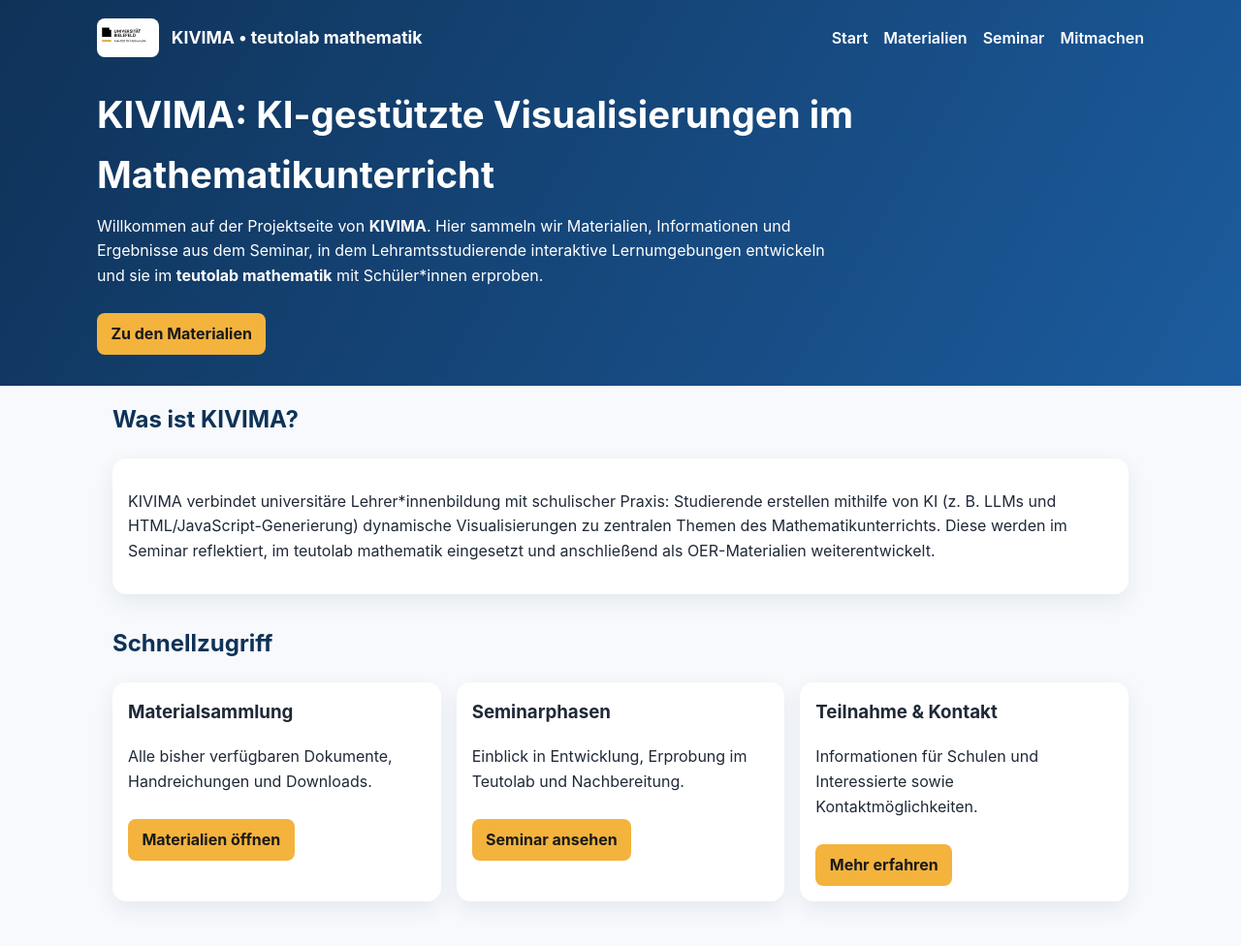
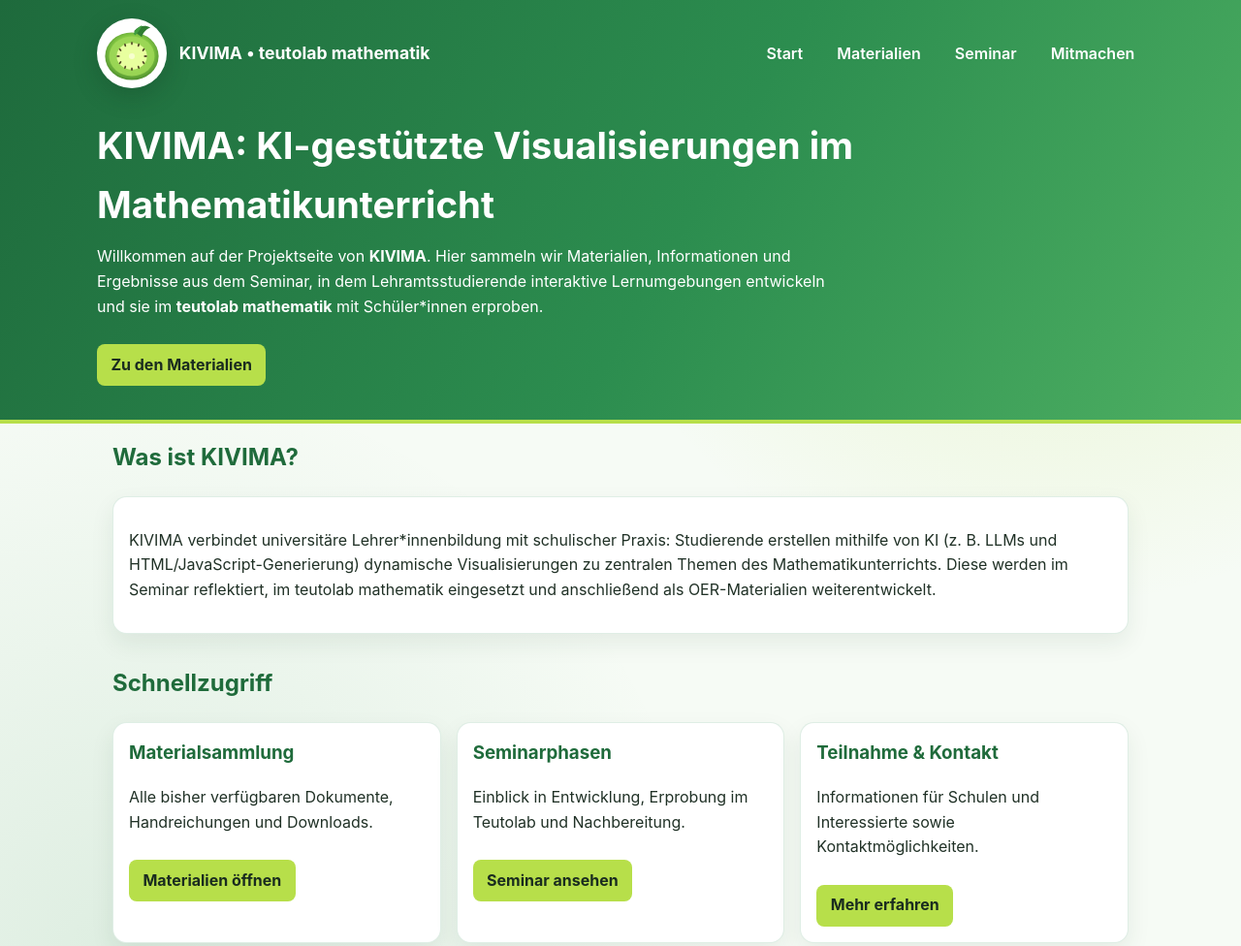
Before and after one commit to trompetenmann-arch/KIVIMA, a plain HTML site: page index.html in a window 1280 px wide. Shown: the top 976 px of the page at 97% size. Drawn offline with Linux system fonts and the light colour scheme.

Commit message:
Ersetze binäres Kiwi-Logo durch SVG-Variante

```diff
--- a/index.html
+++ b/index.html
@@ -10,7 +10,7 @@
   <header>
     <div class="nav">
       <div class="brand">
-        <img src="assets/logo-teutolab.svg" alt="Logo des teutolab mathematik" />
+        <img src="assets/kivima-kiwi-logo.svg" alt="KIVIMA-Logo mit grüner Kiwi" />
         <span>KIVIMA • teutolab mathematik</span>
       </div>
       <nav>
--- a/styles.css
+++ b/styles.css
@@ -1,8 +1,10 @@
 :root {
-  --primary: #1c5c9e;
-  --secondary: #f3b33d;
-  --bg: #f7f9fc;
-  --text: #1f2937;
+  --primary: #2c8d4f;
+  --primary-dark: #1f6b3b;
+  --secondary: #b7df4a;
+  --accent: #f4f8e8;
+  --bg: #f6fbf5;
+  --text: #203126;
   --card: #ffffff;
 }
 
@@ -12,17 +14,21 @@
   margin: 0;
   font-family: "Inter", "Segoe UI", Arial, sans-serif;
   color: var(--text);
-  background: var(--bg);
+  background:
+    radial-gradient(circle at 85% 10%, rgba(183, 223, 74, 0.25), transparent 35%),
+    radial-gradient(circle at 10% 90%, rgba(44, 141, 79, 0.12), transparent 40%),
+    var(--bg);
   line-height: 1.6;
 }
 
-a { color: var(--primary); text-decoration: none; }
+a { color: var(--primary-dark); text-decoration: none; }
 a:hover { text-decoration: underline; }
 
 header {
-  background: linear-gradient(120deg, #0f3258, #1c5c9e);
+  background: linear-gradient(120deg, #1e6a3c, #2c8d4f 55%, #4daf62);
   color: white;
-  padding: 1.2rem 1rem 2rem;
+  padding: 1.2rem 1rem 2.2rem;
+  border-bottom: 4px solid var(--secondary);
 }
 
 .nav {
@@ -44,11 +50,13 @@
 }
 
 .brand img {
-  width: 64px;
-  height: auto;
-  background: white;
-  border-radius: 0.5rem;
-  padding: 0.25rem;
+  width: 72px;
+  height: 72px;
+  object-fit: cover;
+  border-radius: 50%;
+  border: 3px solid rgba(255, 255, 255, 0.85);
+  box-shadow: 0 8px 24px rgba(18, 56, 32, 0.28);
+  background: #ffffff;
 }
 
 nav ul {
@@ -62,6 +70,13 @@
 nav a {
   color: white;
   font-weight: 600;
+  padding: 0.35rem 0.6rem;
+  border-radius: 0.45rem;
+}
+
+nav a:hover {
+  text-decoration: none;
+  background: rgba(255, 255, 255, 0.18);
 }
 
 .hero {
@@ -89,10 +104,11 @@
   background: var(--card);
   border-radius: 0.9rem;
   padding: 1rem;
-  box-shadow: 0 8px 22px rgba(15, 50, 88, 0.08);
+  border: 1px solid rgba(44, 141, 79, 0.15);
+  box-shadow: 0 10px 24px rgba(24, 62, 37, 0.08);
 }
 
-.card h3 { margin-top: 0; }
+.card h3 { margin-top: 0; color: var(--primary-dark); }
 
 .button {
   display: inline-block;
@@ -100,19 +116,24 @@
   padding: 0.55rem 0.9rem;
   border-radius: 0.5rem;
   background: var(--secondary);
-  color: #1a1a1a;
+  color: #1a2c1f;
   font-weight: 700;
+}
+
+.button:hover {
+  text-decoration: none;
+  background: #cbe96f;
 }
 
 .section-title {
   margin-top: 2rem;
-  color: #0f3258;
+  color: var(--primary-dark);
 }
 
 footer {
   margin-top: 2rem;
-  background: #0f3258;
-  color: #dbe7f3;
+  background: #1f6b3b;
+  color: #deefdf;
   padding: 1.3rem 1rem;
 }
 
```
Also changed, not shown: materialien.html (+1 -1 lines), mitmachen.html (+1 -1 lines), seminar.html (+1 -1 lines), assets/kivima-kiwi-logo.svg (added).
